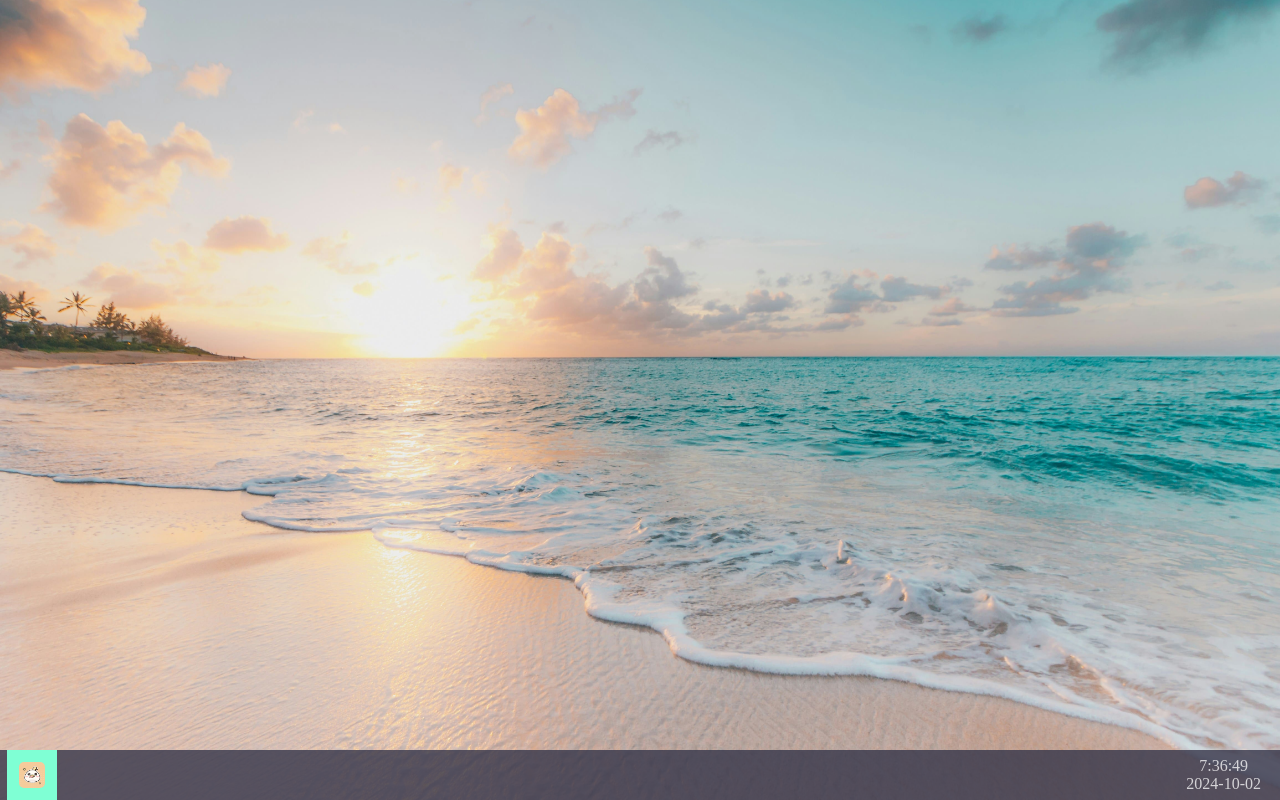
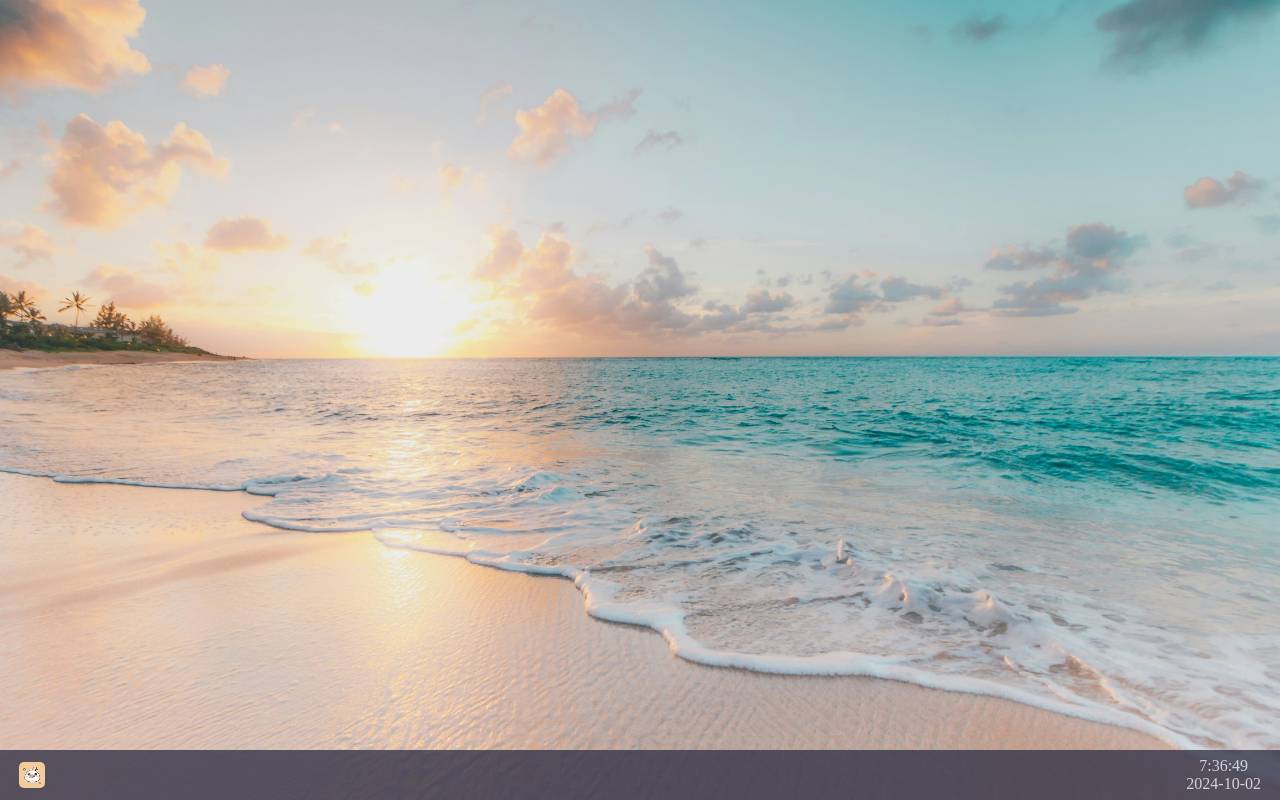
Before and after one commit to gnemek20/rnjs, a Next.js app: page / in a window 1280 px wide. Built offline with nearby package versions, Linux system fonts and the light colour scheme.

Commit message:
왼쪽 영역의 색깔 제거, 아이콘 이미지의 max-width를 26px로 지정

```diff
--- a/styles/taskbar/taskbar.module.css
+++ b/styles/taskbar/taskbar.module.css
@@ -18,7 +18,6 @@
 }
 .container > div:nth-child(1) {
   margin-right: auto;
-  background-color: aquamarine;
 }
 .container > div:nth-child(2) {
   margin-left: auto;
@@ -35,8 +34,8 @@
   transition: all 200ms;
 }
 .icon > img {
-  width: 26px;
-  /* width: auto; */
+  width: auto;
+  max-width: 26px;
   height: 100%;
   border-radius: 5px;
 }
```
